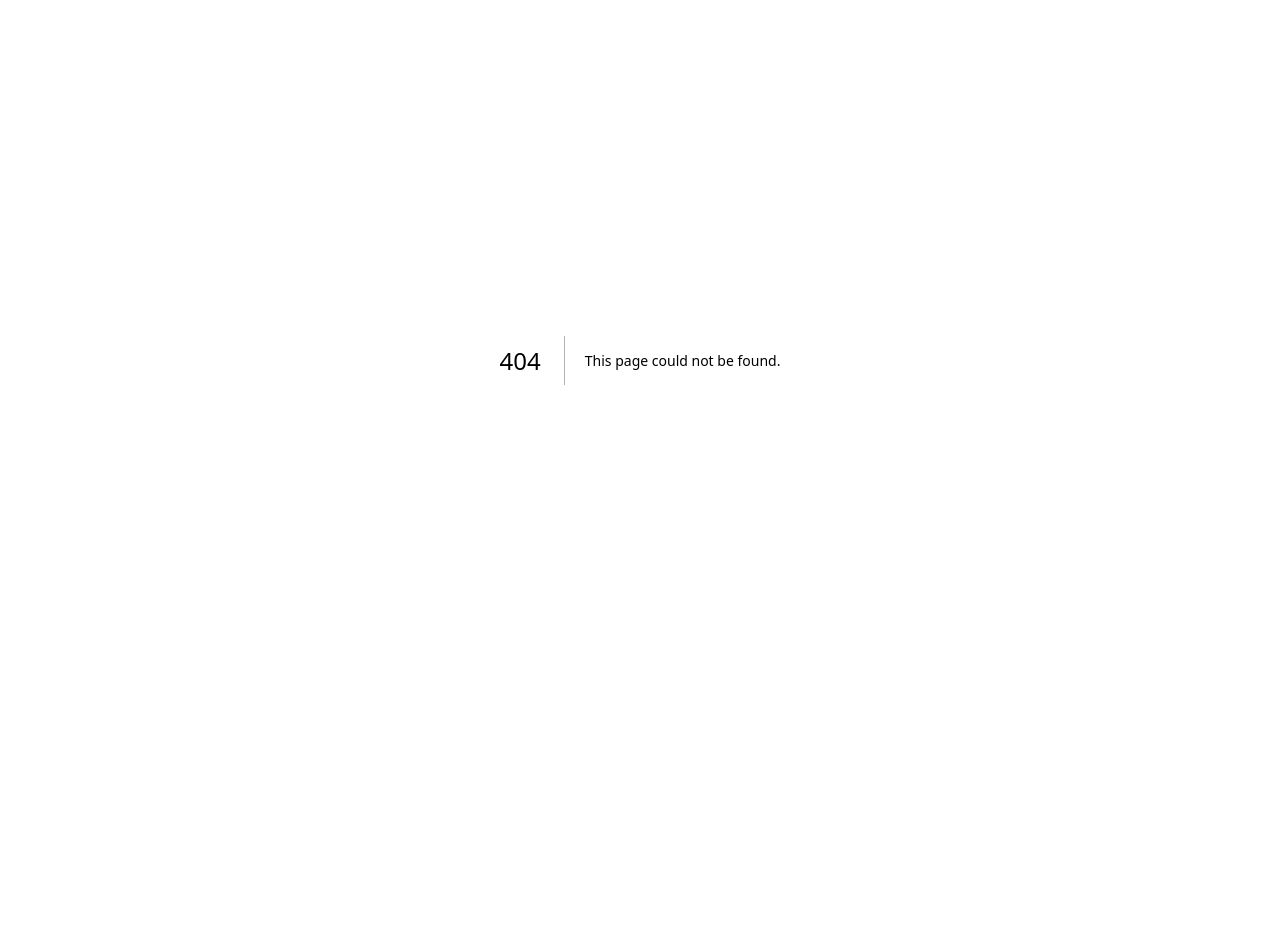
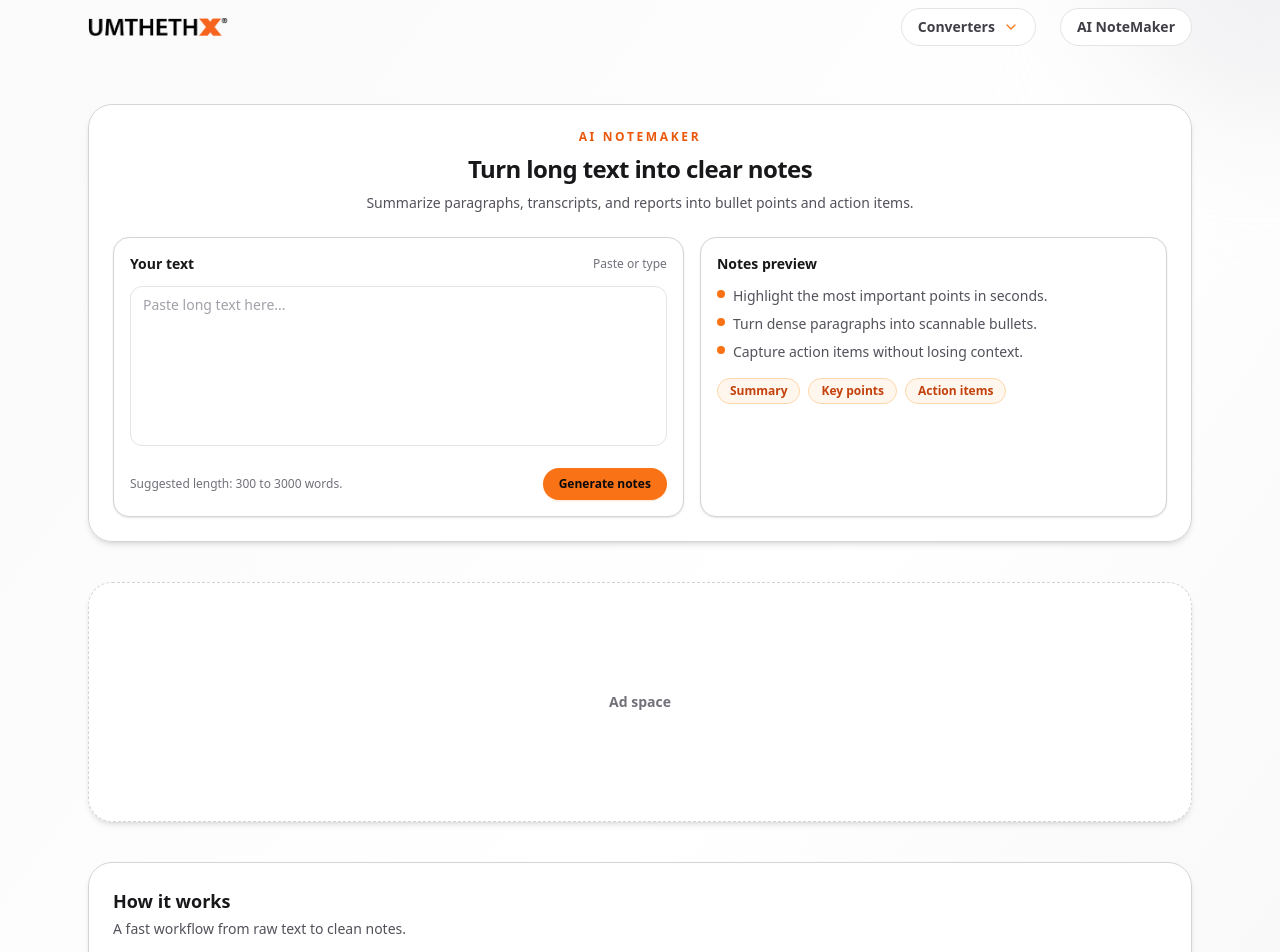
Before and after one commit to AkinyemiVictor/umthethx, a Next.js app in the folder apps/web/: page /ai-notemaker in a window 1280 px wide. Before the commit this address had no page. Shown: the part 40-992 px from the top of the page. Before the commit the page ends 800 px from the top, so only its background shows below. Built offline with nearby package versions, Linux system fonts and the light colour scheme.

Commit message:
3rd commit

```diff
--- /dev/null
+++ b/apps/web/app/ai-notemaker/page.tsx
@@ -0,0 +1,138 @@
+import { AdSlot } from "../components/ad-slot";
+import { SiteFooter } from "../components/site-footer";
+import { SiteHeader } from "../components/site-header";
+import { converters, footerConverters } from "../lib/converters";
+
+const howItWorks = [
+  {
+    title: "Paste your text",
+    description: "Drop in long paragraphs, transcripts, or reports.",
+  },
+  {
+    title: "Generate notes",
+    description: "Create summaries, bullet points, and action items.",
+  },
+  {
+    title: "Export and share",
+    description: "Copy, download, or keep refining your notes.",
+  },
+];
+
+export default function AiNoteMakerPage() {
+  return (
+    <div className="relative min-h-screen overflow-hidden bg-gradient-to-br from-zinc-50 via-white to-zinc-100 text-zinc-900 dark:from-zinc-950 dark:via-zinc-950 dark:to-zinc-900 dark:text-zinc-50">
+      <div className="pointer-events-none absolute -top-32 right-[-120px] h-72 w-72 rounded-full bg-zinc-200/50 blur-3xl dark:bg-zinc-800/40" />
+      <div className="pointer-events-none absolute -bottom-28 left-[-80px] h-72 w-72 rounded-full bg-orange-200/20 blur-3xl dark:bg-orange-500/10" />
+
+      <div className="relative mx-auto flex w-full max-w-6xl flex-col gap-10 px-6 py-12">
+        <SiteHeader converters={converters} />
+
+        <section className="rounded-3xl border border-zinc-300 bg-white/95 p-6 shadow-md shadow-black/10 backdrop-blur dark:border-zinc-800 dark:bg-zinc-950/90 dark:shadow-none">
+          <div className="text-center">
+            <p className="text-xs font-semibold uppercase tracking-[0.22em] text-orange-600 dark:text-orange-400">
+              AI NoteMaker
+            </p>
+            <h2 className="mt-2 text-2xl font-semibold tracking-tight">
+              Turn long text into clear notes
+            </h2>
+            <p className="mt-2 text-sm text-zinc-600 dark:text-zinc-300">
+              Summarize paragraphs, transcripts, and reports into bullet points
+              and action items.
+            </p>
+          </div>
+
+          <div className="mt-6 grid gap-4 lg:grid-cols-[1.1fr_0.9fr]">
+            <div className="rounded-2xl border border-zinc-300 bg-white p-4 shadow-sm shadow-black/10 dark:border-zinc-700 dark:bg-zinc-950 dark:shadow-none">
+              <div className="flex items-center justify-between gap-3">
+                <div className="text-sm font-semibold text-zinc-900 dark:text-zinc-50">
+                  Your text
+                </div>
+                <span className="text-xs text-zinc-500 dark:text-zinc-400">
+                  Paste or type
+                </span>
+              </div>
+              <textarea
+                className="mt-3 h-40 w-full resize-none rounded-xl border border-zinc-200 bg-white px-3 py-2 text-sm text-zinc-700 placeholder:text-zinc-400 focus-visible:outline-none focus-visible:ring-2 focus-visible:ring-orange-500 dark:border-zinc-800 dark:bg-zinc-950 dark:text-zinc-200 dark:placeholder:text-zinc-500"
+                placeholder="Paste long text here..."
+              />
+              <div className="mt-4 flex flex-wrap items-center justify-between gap-3">
+                <span className="text-xs text-zinc-500 dark:text-zinc-400">
+                  Suggested length: 300 to 3000 words.
+                </span>
+                <button
+                  type="button"
+                  className="inline-flex items-center rounded-full bg-orange-500 px-4 py-2 text-xs font-semibold text-zinc-950 shadow-sm shadow-orange-500/20 transition hover:bg-orange-600 active:bg-orange-700 active:text-white focus-visible:outline-none focus-visible:ring-2 focus-visible:ring-orange-500 focus-visible:ring-offset-2 focus-visible:ring-offset-white dark:shadow-orange-500/10 dark:focus-visible:ring-offset-zinc-950"
+                >
+                  Generate notes
+                </button>
+              </div>
+            </div>
+
+            <div className="rounded-2xl border border-zinc-300 bg-white p-4 shadow-sm shadow-black/10 dark:border-zinc-700 dark:bg-zinc-950 dark:shadow-none">
+              <div className="text-sm font-semibold text-zinc-900 dark:text-zinc-50">
+                Notes preview
+              </div>
+              <ul className="mt-3 space-y-2 text-sm text-zinc-600 dark:text-zinc-300">
+                <li className="flex gap-2">
+                  <span className="mt-1 h-2 w-2 rounded-full bg-orange-500" />
+                  Highlight the most important points in seconds.
+                </li>
+                <li className="flex gap-2">
+                  <span className="mt-1 h-2 w-2 rounded-full bg-orange-500" />
+                  Turn dense paragraphs into scannable bullets.
+                </li>
+                <li className="flex gap-2">
+                  <span className="mt-1 h-2 w-2 rounded-full bg-orange-500" />
+                  Capture action items without losing context.
+                </li>
+              </ul>
+              <div className="mt-4 flex flex-wrap gap-2">
+                <span className="rounded-full border border-orange-200 bg-orange-50 px-3 py-1 text-xs font-semibold text-orange-700 dark:border-orange-500/30 dark:bg-orange-500/10 dark:text-orange-300">
+                  Summary
+                </span>
+                <span className="rounded-full border border-orange-200 bg-orange-50 px-3 py-1 text-xs font-semibold text-orange-700 dark:border-orange-500/30 dark:bg-orange-500/10 dark:text-orange-300">
+                  Key points
+                </span>
+                <span className="rounded-full border border-orange-200 bg-orange-50 px-3 py-1 text-xs font-semibold text-orange-700 dark:border-orange-500/30 dark:bg-orange-500/10 dark:text-orange-300">
+                  Action items
+                </span>
+              </div>
+            </div>
+          </div>
+        </section>
+
+        <AdSlot label="Advertisement slot" />
+
+        <section className="rounded-3xl border border-zinc-300 bg-white/95 p-6 shadow-md shadow-black/10 backdrop-blur dark:border-zinc-800 dark:bg-zinc-950/90 dark:shadow-none">
+          <div className="flex flex-wrap items-center justify-between gap-4">
+            <div className="space-y-1">
+              <h2 className="text-lg font-semibold">How it works</h2>
+              <p className="text-sm text-zinc-600 dark:text-zinc-300">
+                A fast workflow from raw text to clean notes.
+              </p>
+            </div>
+          </div>
+          <div className="mt-4 grid gap-4 sm:grid-cols-2 lg:grid-cols-3">
+            {howItWorks.map((step) => (
+              <div
+                key={step.title}
+                className="rounded-2xl border border-zinc-300 bg-white p-4 shadow-sm shadow-black/10 transition hover:border-orange-200 hover:bg-orange-50/40 dark:border-zinc-700 dark:bg-zinc-950 dark:shadow-none dark:hover:border-orange-500/40 dark:hover:bg-orange-500/10"
+              >
+                <div className="text-sm font-semibold text-zinc-900 dark:text-zinc-50">
+                  {step.title}
+                </div>
+                <p className="mt-2 text-sm text-zinc-600 dark:text-zinc-300">
+                  {step.description}
+                </p>
+              </div>
+            ))}
+          </div>
+        </section>
+
+        <AdSlot label="Advertisement slot" />
+
+        <SiteFooter footerConverters={footerConverters} />
+      </div>
+    </div>
+  );
+}
--- /dev/null
+++ b/apps/web/app/components/ad-slot.tsx
@@ -0,0 +1,14 @@
+type AdSlotProps = {
+  label?: string;
+};
+
+export function AdSlot({ label = "Advertisement slot" }: AdSlotProps) {
+  return (
+    <div
+      aria-label={label}
+      className="flex min-h-[240px] w-full items-center justify-center rounded-3xl border border-dashed border-zinc-300 bg-white/95 text-sm font-semibold text-zinc-500 shadow-md shadow-black/10 backdrop-blur dark:border-zinc-700 dark:bg-zinc-950/90 dark:text-zinc-400 dark:shadow-none"
+    >
+      Ad space
+    </div>
+  );
+}
--- a/apps/web/app/components/converter-page.tsx
+++ b/apps/web/app/components/converter-page.tsx
@@ -8,6 +8,7 @@ import {
   getConverterFormats,
   getConverterHref,
 } from "../lib/converters";
+import { AdSlot } from "./ad-slot";
 import { SiteFooter } from "./site-footer";
 import { SiteHeader } from "./site-header";
 
@@ -140,17 +141,6 @@ const buildHowItWorks = (outputLabel: string) => [
   },
 ];
 
-function AdSlot({ label }: { label: string }) {
-  return (
-    <div
-      aria-label={label}
-      className="flex min-h-[120px] w-full items-center justify-center rounded-3xl border border-dashed border-zinc-200 bg-white/70 text-sm font-semibold text-zinc-500 shadow-sm shadow-orange-100/60 backdrop-blur dark:border-zinc-800 dark:bg-zinc-950/70 dark:text-zinc-400 dark:shadow-none"
-    >
-      Ad space
-    </div>
-  );
-}
-
 export function ConverterPage({ converter }: { converter: Converter }) {
   const formats = getConverterFormats(converter);
   const outputLabel = converter.to.toUpperCase();
@@ -165,14 +155,14 @@ export function ConverterPage({ converter }: { converter: Converter }) {
       : `Supported format: ${formats.join(", ")}.`;
 
   return (
-    <div className="relative min-h-screen overflow-hidden bg-gradient-to-br from-orange-50 via-white to-amber-50 text-zinc-900 dark:from-zinc-950 dark:via-zinc-950 dark:to-zinc-900 dark:text-zinc-50">
-      <div className="pointer-events-none absolute -top-32 right-[-120px] h-72 w-72 rounded-full bg-orange-200/40 blur-3xl dark:bg-orange-500/10" />
-      <div className="pointer-events-none absolute -bottom-28 left-[-80px] h-72 w-72 rounded-full bg-amber-200/40 blur-3xl dark:bg-amber-500/10" />
+    <div className="relative min-h-screen overflow-hidden bg-gradient-to-br from-zinc-50 via-white to-zinc-100 text-zinc-900 dark:from-zinc-950 dark:via-zinc-950 dark:to-zinc-900 dark:text-zinc-50">
+      <div className="pointer-events-none absolute -top-32 right-[-120px] h-72 w-72 rounded-full bg-zinc-200/50 blur-3xl dark:bg-zinc-800/40" />
+      <div className="pointer-events-none absolute -bottom-28 left-[-80px] h-72 w-72 rounded-full bg-orange-200/20 blur-3xl dark:bg-orange-500/10" />
 
       <div className="relative mx-auto flex w-full max-w-6xl flex-col gap-10 px-6 py-12">
         <SiteHeader converters={converters} currentSlug={converter.slug} />
 
-        <section className="rounded-3xl border border-orange-100 bg-white/80 p-6 shadow-sm shadow-orange-100/80 backdrop-blur dark:border-orange-500/20 dark:bg-zinc-950/80 dark:shadow-none">
+        <section className="rounded-3xl border border-zinc-300 bg-white/95 p-6 shadow-md shadow-black/10 backdrop-blur dark:border-zinc-800 dark:bg-zinc-950/90 dark:shadow-none">
           <div className="text-center">
             <p className="text-xs font-semibold uppercase tracking-[0.22em] text-orange-600 dark:text-orange-400">
               {converter.title}
@@ -189,7 +179,7 @@ export function ConverterPage({ converter }: { converter: Converter }) {
               <FileChip ext={converter.to} />
             </div>
           </div>
-          <div className="mt-6 rounded-2xl border-2 border-dashed border-orange-200 bg-orange-50/50 p-6 text-center shadow-sm shadow-orange-100/60 dark:border-orange-500/30 dark:bg-orange-500/5 dark:shadow-none">
+          <div className="mt-6 rounded-2xl border-2 border-dashed border-zinc-300 bg-zinc-50/70 p-6 text-center shadow-sm shadow-black/10 dark:border-zinc-700 dark:bg-zinc-900/40 dark:shadow-none">
             <div className="mx-auto flex h-12 w-12 items-center justify-center rounded-2xl bg-orange-100 text-orange-600 dark:bg-orange-500/10 dark:text-orange-400">
               <svg
                 aria-hidden="true"
@@ -238,7 +228,7 @@ export function ConverterPage({ converter }: { converter: Converter }) {
 
         <section
           id="converters"
-          className="rounded-3xl border border-orange-100 bg-white/70 p-6 shadow-sm shadow-orange-100/80 backdrop-blur dark:border-orange-500/20 dark:bg-zinc-950/80 dark:shadow-none"
+          className="rounded-3xl border border-zinc-300 bg-white/95 p-6 shadow-md shadow-black/10 backdrop-blur dark:border-zinc-800 dark:bg-zinc-950/90 dark:shadow-none"
         >
           <div className="flex flex-wrap items-center justify-between gap-4">
             <div className="space-y-1">
@@ -257,11 +247,11 @@ export function ConverterPage({ converter }: { converter: Converter }) {
                   href={getConverterHref(item)}
                   aria-current={isActive ? "page" : undefined}
                   className={[
-                    "rounded-2xl border p-4 transition",
-                    "border-zinc-200 bg-white/80 hover:border-orange-200 hover:bg-orange-50",
-                    "dark:border-zinc-800 dark:bg-zinc-950 dark:hover:border-orange-500/40 dark:hover:bg-orange-500/10",
+                    "rounded-2xl border p-4 shadow-sm shadow-black/10 transition",
+                    "border-zinc-300 bg-white hover:border-orange-200 hover:bg-orange-50/40",
+                    "dark:border-zinc-700 dark:bg-zinc-950 dark:shadow-none dark:hover:border-orange-500/40 dark:hover:bg-orange-500/10",
                     isActive
-                      ? "border-orange-300 bg-orange-50 dark:border-orange-400/40 dark:bg-orange-500/10"
+                      ? "border-orange-300 bg-orange-50/60 dark:border-orange-400/60 dark:bg-orange-500/10"
                       : "",
                   ]
                     .filter(Boolean)
@@ -286,7 +276,7 @@ export function ConverterPage({ converter }: { converter: Converter }) {
 
         <AdSlot label="Advertisement slot" />
 
-        <section className="rounded-3xl border border-orange-100 bg-white/70 p-6 shadow-sm shadow-orange-100/80 backdrop-blur dark:border-orange-500/20 dark:bg-zinc-950/80 dark:shadow-none">
+        <section className="rounded-3xl border border-zinc-300 bg-white/95 p-6 shadow-md shadow-black/10 backdrop-blur dark:border-zinc-800 dark:bg-zinc-950/90 dark:shadow-none">
           <div className="flex flex-wrap items-center justify-between gap-4">
             <div className="space-y-1">
               <h2 className="text-lg font-semibold">How it works</h2>
@@ -299,7 +289,7 @@ export function ConverterPage({ converter }: { converter: Converter }) {
             {howItWorks.map((step) => (
               <div
                 key={step.title}
-                className="rounded-2xl border border-zinc-200 bg-white/80 p-4 transition hover:border-orange-200 hover:bg-orange-50 dark:border-zinc-800 dark:bg-zinc-950 dark:hover:border-orange-500/40 dark:hover:bg-orange-500/10"
+                className="rounded-2xl border border-zinc-300 bg-white p-4 shadow-sm shadow-black/10 transition hover:border-orange-200 hover:bg-orange-50/40 dark:border-zinc-700 dark:bg-zinc-950 dark:shadow-none dark:hover:border-orange-500/40 dark:hover:bg-orange-500/10"
               >
                 <div className="flex items-center gap-3">
                   <div className="flex h-10 w-10 items-center justify-center rounded-xl bg-orange-100 text-orange-600 dark:bg-orange-500/10 dark:text-orange-400">
--- a/apps/web/app/components/site-header.tsx
+++ b/apps/web/app/components/site-header.tsx
@@ -31,12 +31,12 @@ export function SiteHeader({ converters, currentSlug }: SiteHeaderProps) {
         <Link href="/" className="flex items-center gap-3">
           <Image
             src="/logo/Artboard 1.png"
-            alt="Untetx logo"
+            alt="Umthethx logo"
             width={140}
             height={44}
             priority
           />
-          <span className="sr-only">Untetx</span>
+          <span className="sr-only">Umthethx</span>
         </Link>
         <nav className="flex items-center gap-6 text-sm font-semibold text-zinc-700 dark:text-zinc-200">
           <label
@@ -59,14 +59,20 @@ export function SiteHeader({ converters, currentSlug }: SiteHeaderProps) {
               />
             </svg>
           </label>
+          <Link
+            href="/ai-notemaker"
+            className="inline-flex items-center gap-2 rounded-full border border-zinc-200 bg-white px-4 py-2 text-sm font-semibold text-zinc-700 transition hover:border-orange-200 hover:bg-orange-50 focus-visible:outline-none focus-visible:ring-2 focus-visible:ring-orange-500 focus-visible:ring-offset-2 focus-visible:ring-offset-white dark:border-zinc-800 dark:bg-zinc-950 dark:text-zinc-200 dark:hover:border-orange-500/40 dark:hover:bg-orange-500/10 dark:focus-visible:ring-offset-zinc-950"
+          >
+            AI NoteMaker
+          </Link>
         </nav>
       </header>
 
       <div
         id="converter-panel"
-        className="relative z-20 mt-0 max-h-0 w-full overflow-hidden rounded-3xl border border-transparent bg-white/90 p-0 opacity-0 shadow-sm shadow-orange-100/80 backdrop-blur transition-all duration-300 ease-out peer-checked:max-h-[460px] peer-checked:border-orange-100 peer-checked:p-4 peer-checked:opacity-100 dark:bg-zinc-950/90 dark:shadow-none dark:peer-checked:border-orange-500/20"
+        className="relative z-20 mt-0 max-h-0 w-full overflow-hidden rounded-3xl border border-transparent bg-white/95 p-0 opacity-0 shadow-md shadow-black/10 backdrop-blur transition-all duration-300 ease-out peer-checked:max-h-[360px] peer-checked:border-zinc-300 peer-checked:p-4 peer-checked:opacity-100 dark:bg-zinc-950/95 dark:shadow-none dark:peer-checked:border-zinc-800"
       >
-        <div className="max-h-[360px] overflow-y-auto pr-2">
+        <div className="max-h-[288px] overflow-y-auto pr-2">
           <div className="grid gap-3 sm:grid-cols-2 lg:grid-cols-3 xl:grid-cols-4">
             {converters.map((converter) => {
               const isActive = converter.slug === currentSlug;
@@ -76,17 +82,17 @@ export function SiteHeader({ converters, currentSlug }: SiteHeaderProps) {
                   href={getConverterHref(converter)}
                   aria-current={isActive ? "page" : undefined}
                   className={[
-                    "rounded-2xl border p-3 transition",
-                    "border-zinc-200 bg-white/80 hover:border-orange-200 hover:bg-orange-50",
-                    "dark:border-zinc-800 dark:bg-zinc-950 dark:hover:border-orange-500/40 dark:hover:bg-orange-500/10",
+                    "flex min-h-[88px] flex-col justify-between rounded-2xl border p-3 shadow-sm shadow-black/10 transition",
+                    "border-zinc-300 bg-white hover:border-orange-200 hover:bg-orange-50/40",
+                    "dark:border-zinc-700 dark:bg-zinc-950 dark:shadow-none dark:hover:border-orange-500/40 dark:hover:bg-orange-500/10",
                     isActive
-                      ? "border-orange-300 bg-orange-50 dark:border-orange-400/40 dark:bg-orange-500/10"
+                      ? "border-orange-300 bg-orange-50/60 dark:border-orange-400/60 dark:bg-orange-500/10"
                       : "",
                   ]
                     .filter(Boolean)
                     .join(" ")}
                 >
-                  <div className="text-sm font-semibold text-zinc-900 dark:text-zinc-50">
+                  <div className="truncate text-sm font-semibold text-zinc-900 dark:text-zinc-50">
                     {converter.title}
                   </div>
                   <div className="mt-2 flex items-center gap-2 text-xs text-zinc-500 dark:text-zinc-400">
--- a/apps/web/app/converters/[slug]/page.tsx
+++ b/apps/web/app/converters/[slug]/page.tsx
@@ -3,13 +3,17 @@ import { ConverterPage } from "../../components/converter-page";
 import { getConverterBySlug } from "../../lib/converters";
 
 type PageProps = {
-  params: {
-    slug: string;
-  };
+  params: Promise<{
+    slug: string | string[];
+  }>;
 };
 
-export default function ConverterSlugPage({ params }: PageProps) {
-  const converter = getConverterBySlug(params.slug);
+export default async function ConverterSlugPage({ params }: PageProps) {
+  const resolvedParams = await params;
+  const slug = Array.isArray(resolvedParams.slug)
+    ? resolvedParams.slug[0]
+    : resolvedParams.slug;
+  const converter = getConverterBySlug(slug);
   if (!converter) {
     notFound();
   }
--- a/apps/web/app/lib/converters.ts
+++ b/apps/web/app/lib/converters.ts
@@ -227,13 +227,21 @@ const acceptMap: Record<string, string> = {
   txt: "text/plain",
 };
 
+const normalizeSlug = (slug: string) => {
+  try {
+    return decodeURIComponent(slug).trim().toLowerCase();
+  } catch {
+    return slug.trim().toLowerCase();
+  }
+};
+
 export const getConverterBySlug = (slug: string) =>
-  converters.find((converter) => converter.slug === slug);
+  converters.find((converter) => converter.slug === normalizeSlug(slug));
 
 export const getConverterHref = (converter: Converter) =>
   converter.slug === "image-to-text"
     ? "/"
-    : `/converters/${converter.slug}`;
+    : `/converters/${encodeURIComponent(converter.slug)}`;
 
 export const getConverterAccept = (converter: Converter) => {
   if (converter.slug === "image-to-text") {
```
Also changed, not shown: apps/web/app/components/site-footer.tsx (+37 -20 lines).
